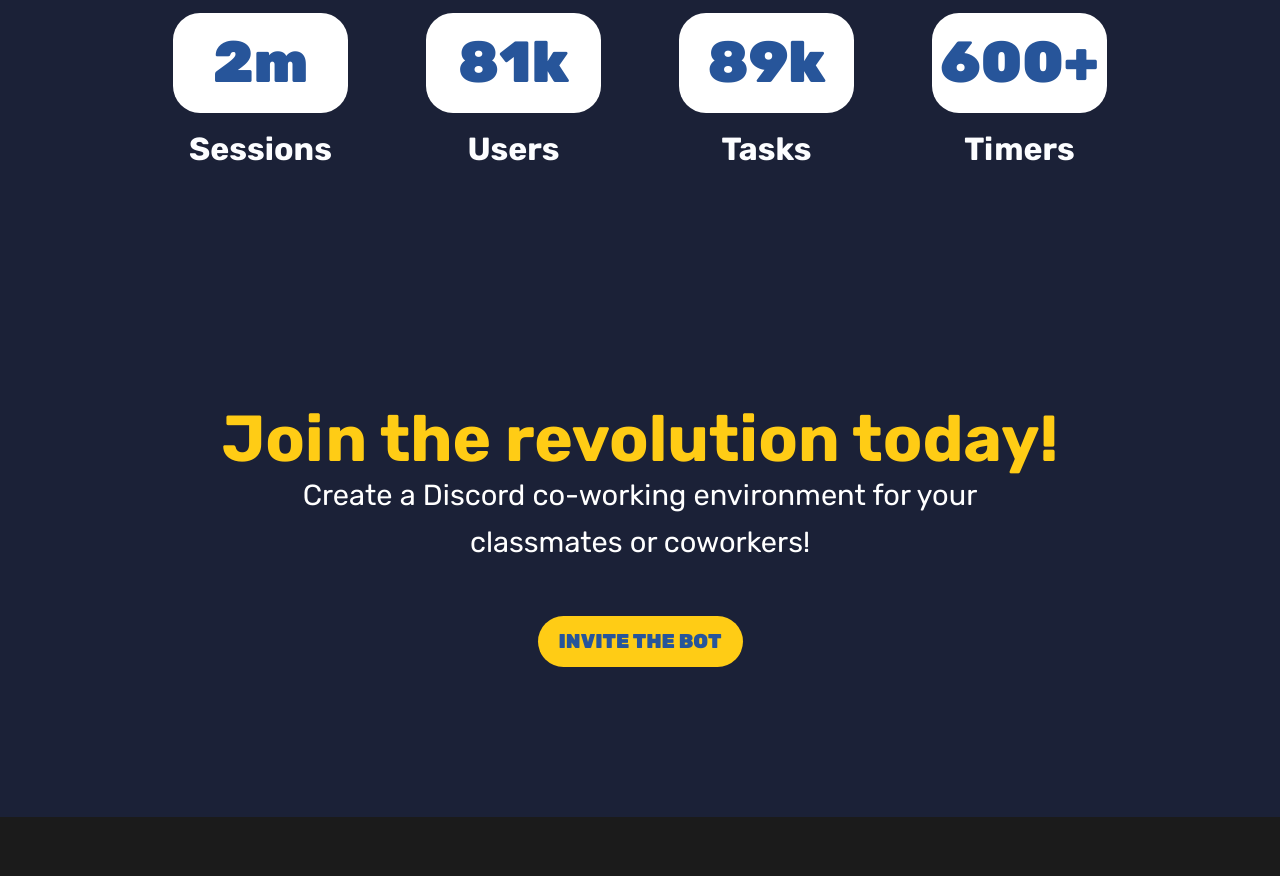
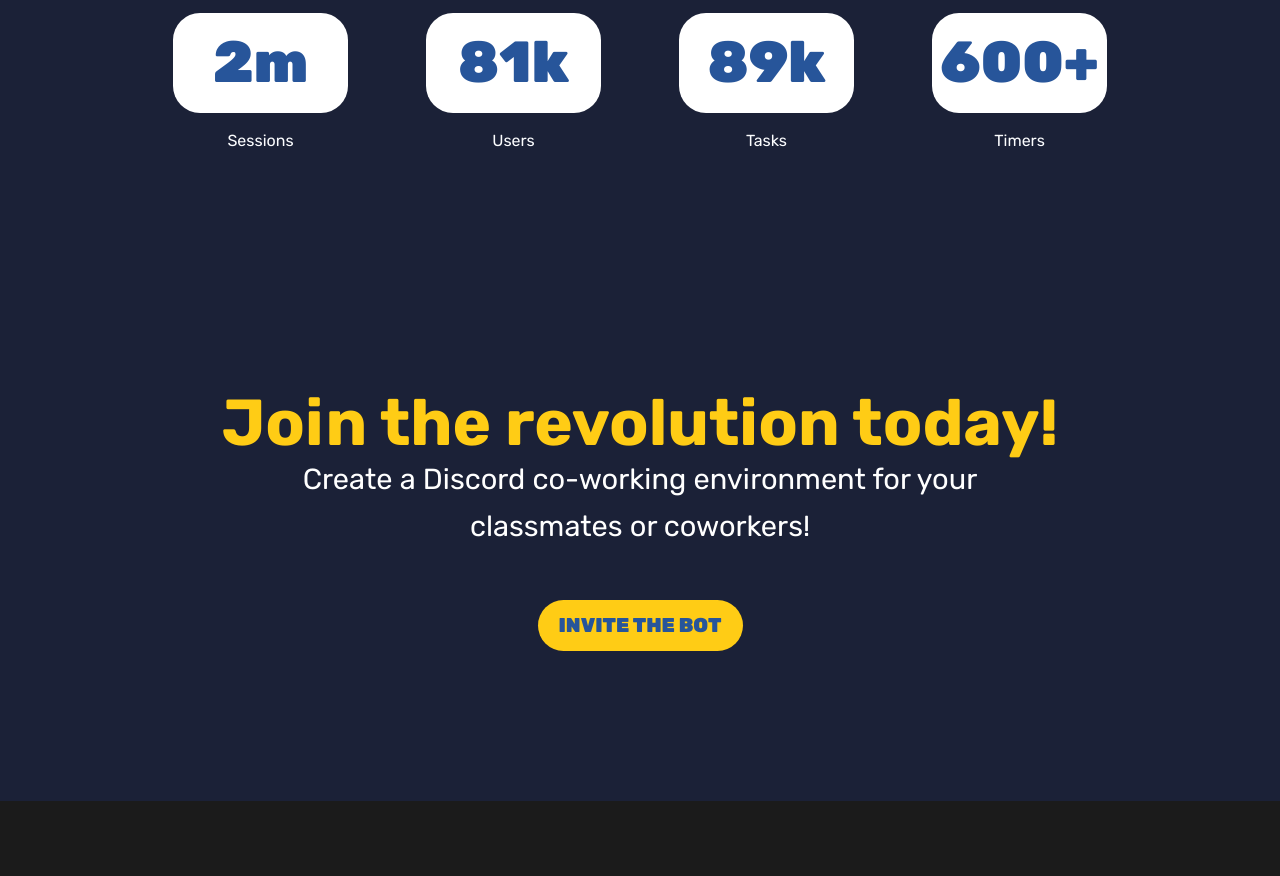
Before and after one commit to StudyLions/Lionbot, a Next.js app: page / in a window 1280 px wide. Shown: the part 9760-10636 px from the top of the page. Built offline with nearby package versions, Linux system fonts and the light colour scheme; no server answers.

Commit message:
config tailwindcss

```diff
--- a/package.json
+++ b/package.json
@@ -26,8 +26,11 @@
   "devDependencies": {
     "@types/node": "^17.0.15",
     "@types/react": "^17.0.38",
+    "autoprefixer": "^10.4.2",
     "eslint": "8.9.0",
     "eslint-config-next": "12.1.0",
+    "postcss": "^8.4.8",
+    "tailwindcss": "^3.0.23",
     "typescript": "^4.5.4"
   }
 }
--- /dev/null
+++ b/postcss.config.js
@@ -0,0 +1,6 @@
+module.exports = {
+  plugins: {
+    tailwindcss: {},
+    autoprefixer: {},
+  },
+}
--- a/public/styles/styles.scss
+++ b/public/styles/styles.scss
@@ -1,6 +1,10 @@
 @use "public/styles/globalVariables";
 @use "public/styles/mixinHelper";
 @import 'fonts';
+
+@tailwind base;
+@tailwind components;
+@tailwind utilities;
 
 html, body, div, span, applet, object, iframe,
 h1, h2, h3, h4, h5, h6, p, blockquote, pre,
--- /dev/null
+++ b/tailwind.config.js
@@ -0,0 +1,10 @@
+module.exports = {
+  content: [
+    "./pages/**/*.{js,ts,jsx,tsx}",
+    "./components/**/*.{js,ts,jsx,tsx}",
+  ],
+  theme: {
+    extend: {},
+  },
+  plugins: [],
+}
```
Also changed, not shown: 1 other file (tests, documents, lock files or other folders).
